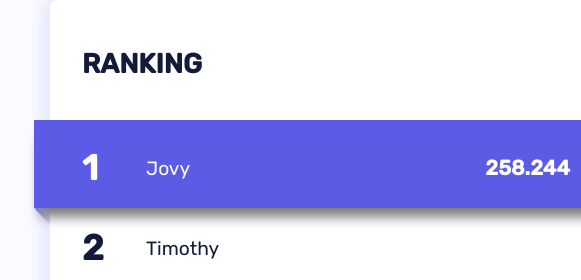
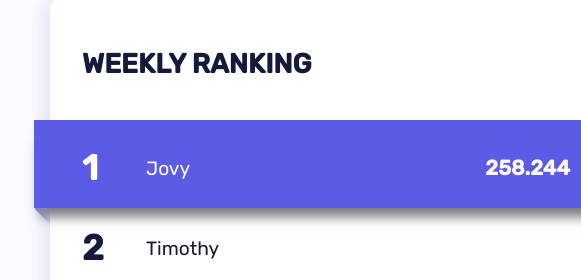
Before and after one commit to 1wist/FitConnect, a plain HTML site: page chat_summary/leader_board/leaderboard.html in a window 1280 px wide. Shown: the top 280 px of the page, 270-851 px from the left. Drawn offline with Linux system fonts and the light colour scheme.

Commit message:
Update leaderboard.html

```diff
--- a/chat_summary/leader_board/leaderboard.html
+++ b/chat_summary/leader_board/leaderboard.html
@@ -14,7 +14,7 @@
 <body>
     <main>
         <div id="header">
-            <h1>Ranking</h1>
+            <h1>Weekly Ranking</h1>
             <button class="share">
                 <i class="ph ph-share-network"></i>
             </button>
```
